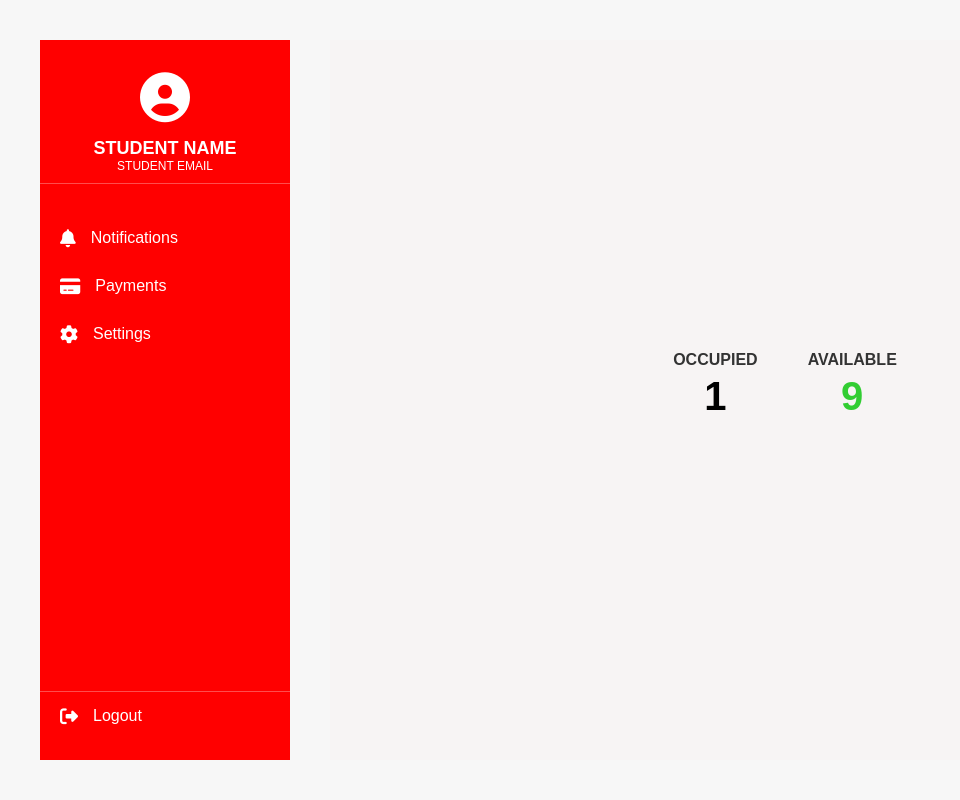
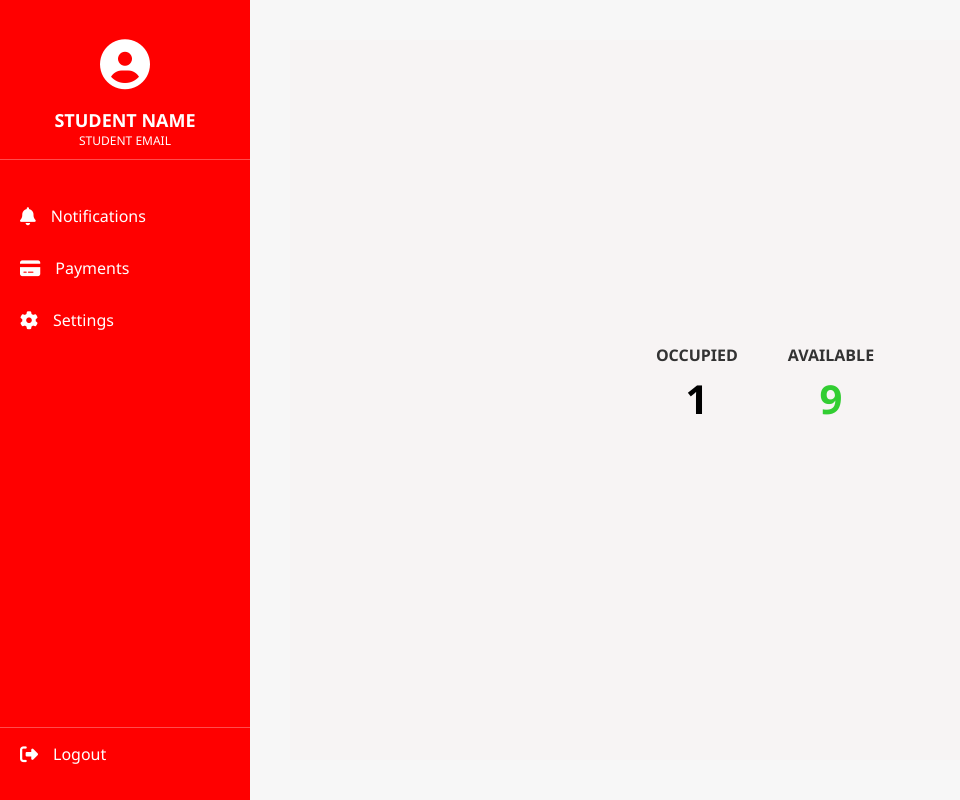
Before and after one commit to Nazneen8/Parking_Lot_Management_System, a PHP site: page /userDashboard.html in a window 1280 px wide. Shown: the whole page, without its empty margins (0-960 px from the left). Run offline with PHP 8.4, Linux system fonts and the light colour scheme.

Commit message:
fixed sidebar on the userDashboard page

```diff
--- a/CSS/styles.css
+++ b/CSS/styles.css
@@ -201,6 +201,7 @@ body {
   cursor: pointer;
   margin-top: 10px;
   transition: 0.3s;
+  width: 350px;
 }
 
 .sso-btn:hover{
@@ -217,27 +218,37 @@ body {
 
 /*******************************************************************************************************************/
 /*USER DASHBOARD*/
-
 * {
   margin: 0;
+  padding: 0;
   box-sizing: border-box;
-  font-family: Arial, sans-serif;
 }
 
-.container {
-  display: flex;
-  height: 100vh;
+/* Make sure the page takes full height */
+html, body {
+  height: 100%;
+  width: 100%;
 }
 
-/* Sidebar */
+/* Sidebar styling */
 .sidebar {
+  position: fixed;           /* Sticks to the left side */
+  top: 0;
+  left: 0;
   width: 250px;
+  height: 100vh;             /* Full viewport height */
   background: #ff0000;
   color: #fff;
   display: flex;
   flex-direction: column;
   justify-content: space-between;
   padding: 20px 0;
+}
+
+/* Optional: make content beside sidebar visible */
+.main-content {
+  margin-left: 250px;        /* So it doesn’t hide under sidebar */
+  padding: 20px;
 }
 
 .profile {
```
